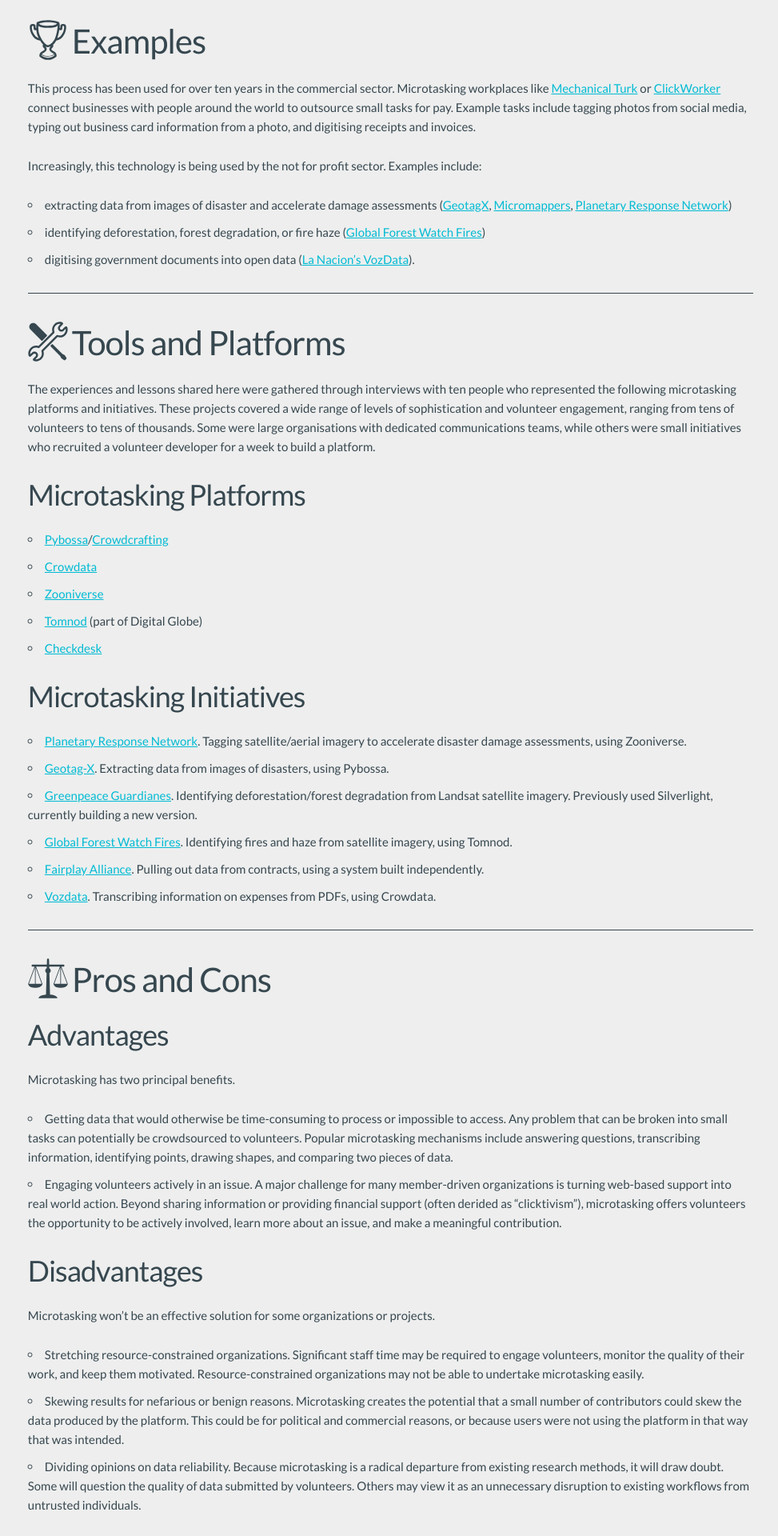
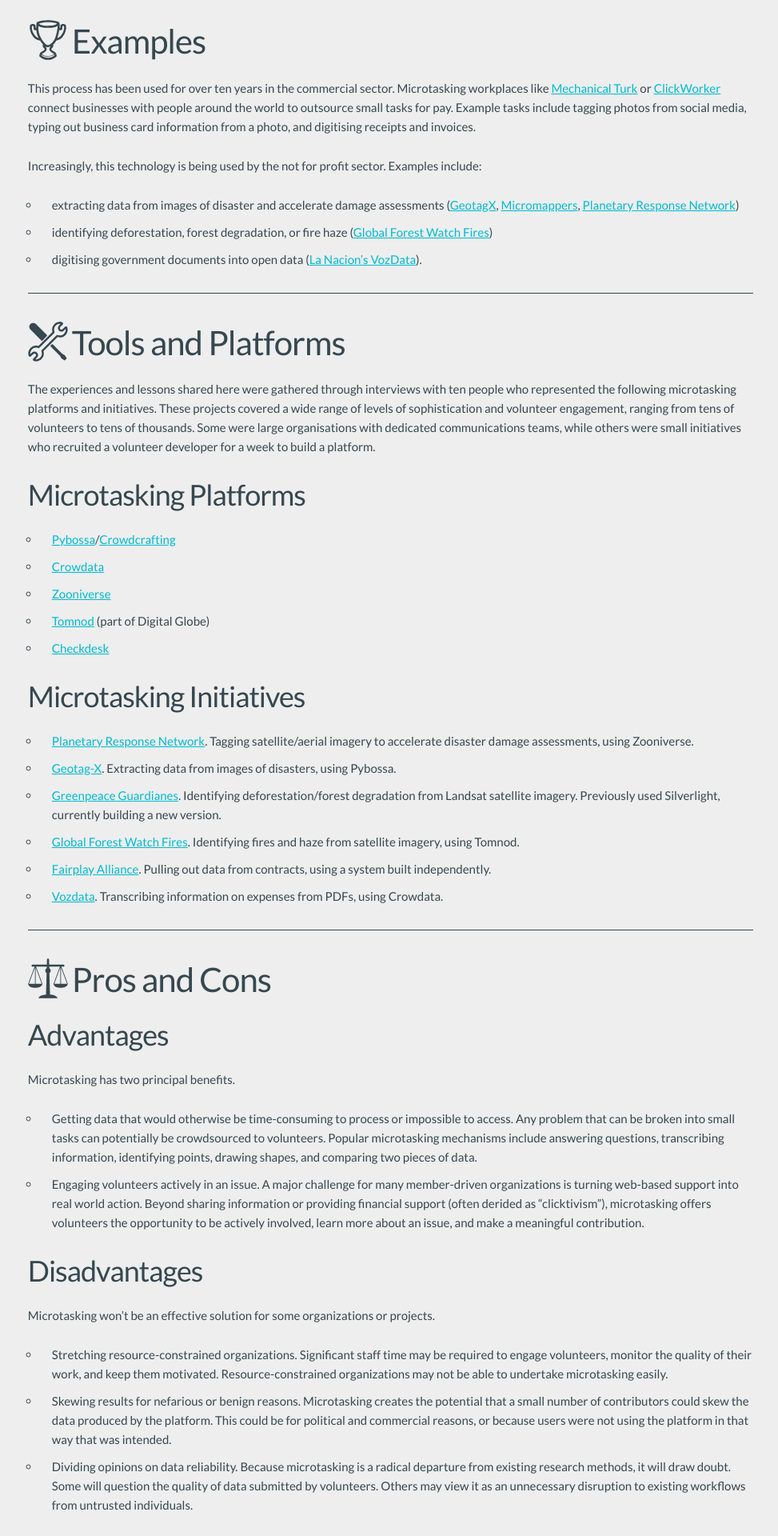
Before and after one commit to the-engine-room/library, a Jekyll site: the page built from _posts/2015-12-07-microtasking.md, in a window 1280 px wide. Shown: the part 1244-3164 px from the top of the page at 80% size, without its empty margins (298-1271 px from the left). Built offline with Jekyll 4.4.1, drawn with Linux system fonts in a browser that asks for light colours; nearby versions of some CDN libraries; comment, search, counter and statistics services are not loaded.

Commit message:
ul, ol typography

```diff
--- a/styles/typography.scss
+++ b/styles/typography.scss
@@ -18,3 +18,12 @@ h2 {
     &#planning:before { background-image: url('/images/icons/planning.svg'); }
     &#pros-and-cons:before { background-image: url('/images/icons/procon.svg'); }
 }
+
+section ul, ol {
+  list-style-position: outside;
+  margin-left: 0;
+  padding-left: 1em;
+  li {
+    padding-left: 1em;
+  }
+}
```
